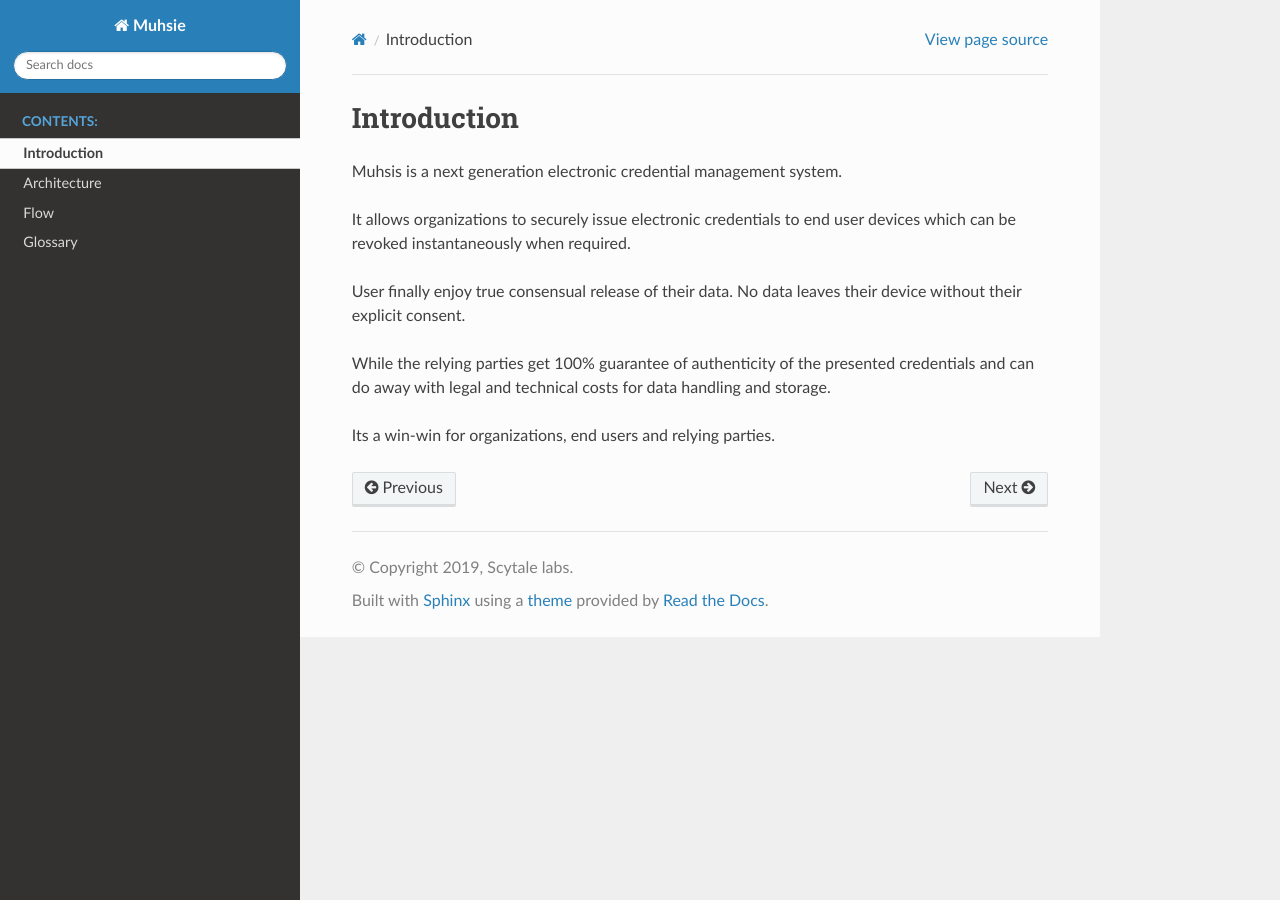
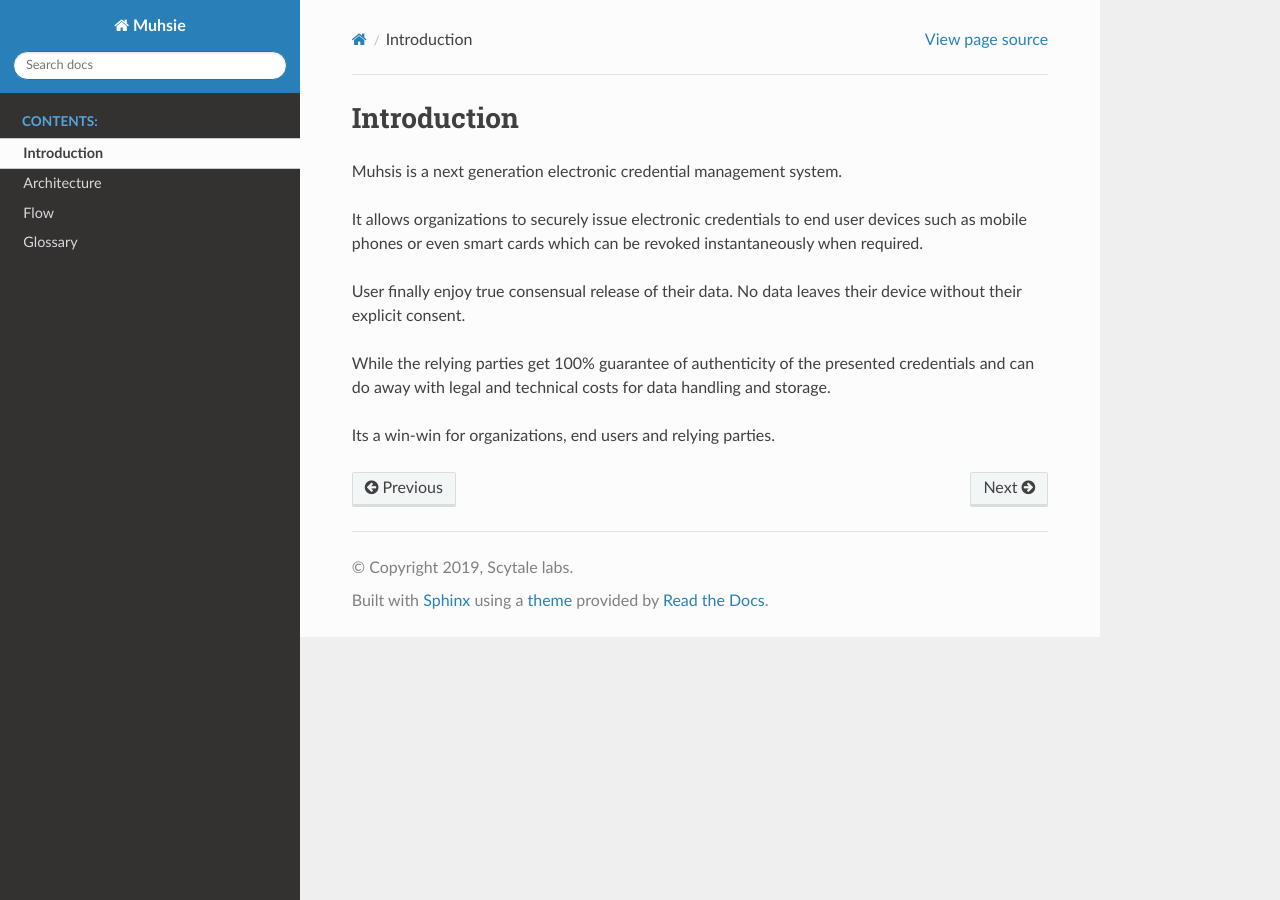
Before and after one commit to scytalelabs/MuhsieDocs, a Sphinx documentation site: the page built from docs/source/intro.rst, in a window 1280 px wide. Built offline with Sphinx 7.4.7 and the Read the Docs theme 2.0.0, drawn with Linux system fonts in a browser that asks for light colours.

Commit message:
Intro updated

```diff
--- a/docs/source/intro.rst
+++ b/docs/source/intro.rst
@@ -2,7 +2,7 @@ Introduction
 ============
 Muhsis is a next generation electronic credential management system.
 
-It allows organizations to securely issue electronic credentials to end user devices which can be revoked instantaneously when required.
+It allows organizations to securely issue electronic credentials to end user devices such as mobile phones or even smart cards which can be revoked instantaneously when required.
 
 User finally enjoy true consensual release of their data. No data leaves their device without their explicit consent.
 
```
